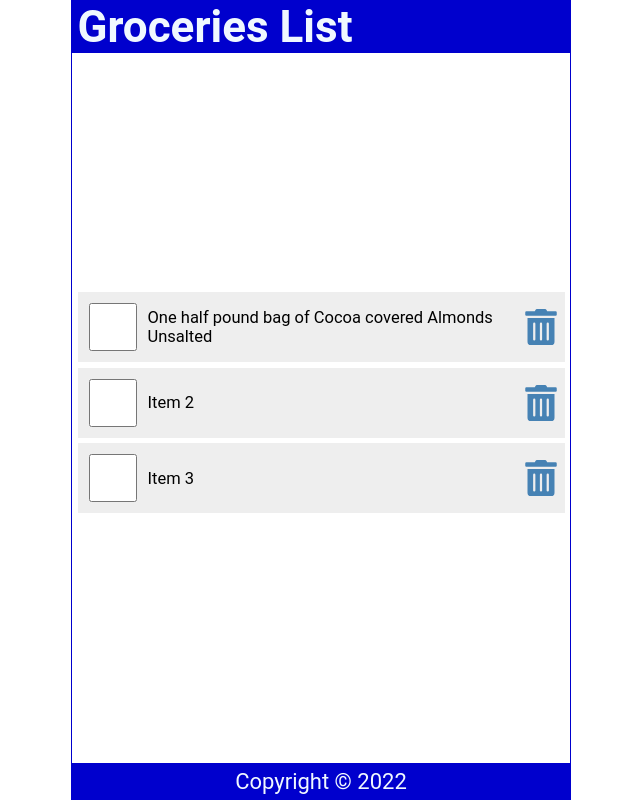
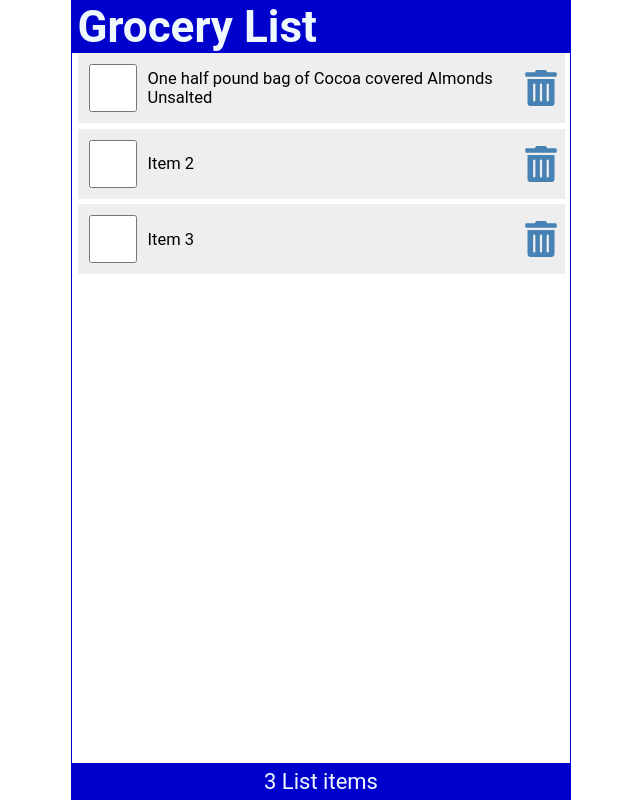
Before and after one commit to muyiwadosunmu/ReactdiveTut, a React (Vite) app: page / in a window 1280 px wide. Shown: the whole page, without its empty margins (319-959 px from the left). Built offline with nearby package versions, Linux system fonts and the light colour scheme.

Commit message:
Prop drilling up to 4 levels, App-Content-ItemList-LineItem

```diff
--- a/src/App.jsx
+++ b/src/App.jsx
@@ -1,16 +1,51 @@
 import Header from './Header';
 import Content from './Content';
 import Footer from './Footer';
+import { useState } from 'react';
 
 function App() {
+  const [items, setItems] = useState([
+    {
+      id: 1,
+      checked: false,
+      item: "One half pound bag of Cocoa covered Almonds Unsalted",
+    },
+    {
+      id: 2,
+      checked: false,
+      item: "Item 2",
+    },
+    {
+      id: 3,
+      checked: false,
+      item: "Item 3",
+    },
+  ]);
+
+  const handleCheck =(id) => {
+    const listItems = items.map((item) => item.id === id? {...item, checked:!item.checked}:item)
+    setItems(listItems);
+    localStorage.setItem('shoppinglist', JSON.stringify(listItems));
+  }
+  const handleDelete =(id) => {
+    const listItems = items.filter((item) => item.id !== id);
+    setItems(listItems);
+    localStorage.setItem('shoppinglist', JSON.stringify(listItems));
+  }
+
 
   return (
     <div className="App">
-      <Header/>
-      <Content/>
-      <Footer/>
+      <Header title="Grocery List"/>
+      <Content
+        items = {items}
+        handleCheck = {handleCheck}
+        handleDelete ={handleDelete}
+        />
+      <Footer
+      length ={items.length}
+      />
     </div>
   )
-}
-
+  }
 export default App
--- a/src/Content.jsx
+++ b/src/Content.jsx
@@ -1,60 +1,15 @@
-import { useState } from "react";
+import ItemList from './ItemList';
 import { FaTrashAlt } from 'react-icons/fa';
 
-const Content = () => {
-  const [items, setItems] = useState([
-    {
-      id: 1,
-      checked: false,
-      item: "One half pound bag of Cocoa covered Almonds Unsalted",
-    },
-    {
-      id: 2,
-      checked: false,
-      item: "Item 2",
-    },
-    {
-      id: 3,
-      checked: false,
-      item: "Item 3",
-    },
-  ]);
-
-  const handleCheck =(id) => {
-    const listItems = items.map((item) => item.id === id? {...item, checked:!item.checked}:item)
-    setItems(listItems);
-    localStorage.setItem('shoppinglist', JSON.stringify(listItems));
-  }
-
-  const handleDelete =(id) => {
-    const listItems = items.filter((item) => item.id !== id);
-    setItems(listItems);
-    localStorage.setItem('shoppinglist', JSON.stringify(listItems));
-  }
-
+const Content = ({items,handleCheck, handleDelete}) => {
   return (
     <main>
       {items.length ? (
-      <ul>
-        {items.map((item) => (
-          <li className="item" key={item.id}>
-            <input
-              type="checkbox"
-              onChange={() => handleCheck(item.id)}
-              checked={item.checked}
-            />
-          <label
-          style={(item.checked)? {textDecoration:'line-through'}: null}
-          onDoubleClick={() => handleCheck(item.id)}
-          >{item.item}</label>
-          <FaTrashAlt
-            onClick={() => handleDelete(item.id)}
-            role="button"
-            tabIndex="0"
-          />
-          </li>
-        ))}
-      </ul>
+        <ItemList
+          items = {items}
+          handleCheck = {handleCheck}
+          handleDelete = {handleDelete}
+        />
       ): (
         <p style={{marginTop: '2rem' }}>Your list is empty</p>
       )}
--- a/src/Footer.jsx
+++ b/src/Footer.jsx
@@ -1,8 +1,8 @@
-const Footer = () => {
+const Footer = ({length}) => {
     const today = new Date();
   return (
     <footer>
-        <p>Copyright &copy; {today.getFullYear()}</p>
+        <p>{length} List {length === 1?"item":"items"}</p>
     </footer>
   )
 }
--- a/src/Header.jsx
+++ b/src/Header.jsx
@@ -1,10 +1,14 @@
-const Header = () => {
-
+const Header = ({ title }) => {
+                // We destructured props
   return (
     <header>
-        <h1>Groceries List</h1>
+        <h1>{title}</h1>
     </header>
   )
 }
 
+Header.defaultProps = {
+  title: "Default Title"
+}
+
 export default Header;
--- /dev/null
+++ b/src/ItemList.jsx
@@ -0,0 +1,19 @@
+import React from "react";
+import { FaTrashAlt } from 'react-icons/fa';
+import LineItem from "./LineItem";
+const ItemList = ({ items, handleCheck, handleDelete }) => {
+  return (
+    <ul>
+      {items.map((item) => (
+        <LineItem
+          key={item.id}
+          item = {item}
+          handleCheck = {handleCheck}
+          handleDelete = {handleDelete}
+        />
+      ))}
+    </ul>
+  );
+};
+
+export default ItemList;
--- /dev/null
+++ b/src/LineItem.jsx
@@ -0,0 +1,28 @@
+import React from "react";
+import { FaTrashAlt } from "react-icons/fa";
+
+const LineItem = ({item, handleCheck, handleDelete }) => {
+  return (
+    <li className="item" key={item.id}>
+      <input
+        type="checkbox"
+        onChange={() => handleCheck(item.id)}
+        checked={item.checked}
+      />
+      <label
+        style={item.checked ? { textDecoration: "line-through" } : null}
+        onDoubleClick={() => handleCheck(item.id)}
+      >
+        {item.item}
+      </label>
+      <FaTrashAlt
+        onClick={() => handleDelete(item.id)}
+        role="button"
+        tabIndex="0"
+        aria-label="{Delete ${item.item}}"
+      />
+    </li>
+  );
+};
+
+export default LineItem;
--- a/src/index.css
+++ b/src/index.css
@@ -44,7 +44,7 @@ main {
   display: flex;
   flex-direction: column;
   flex-grow: 1;
-  justify-content: center;
+  justify-content: flex-start;
   align-items: center;
   overflow-y: auto;
 }
```
